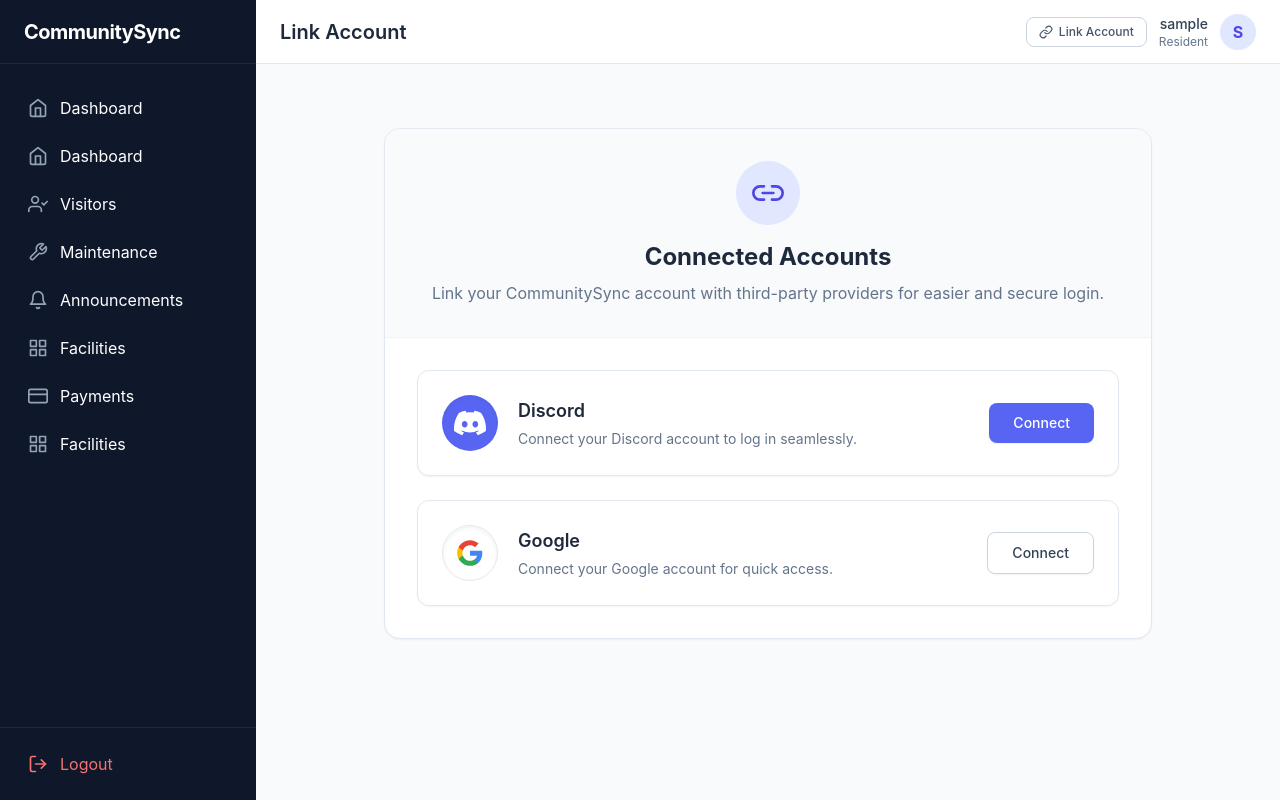
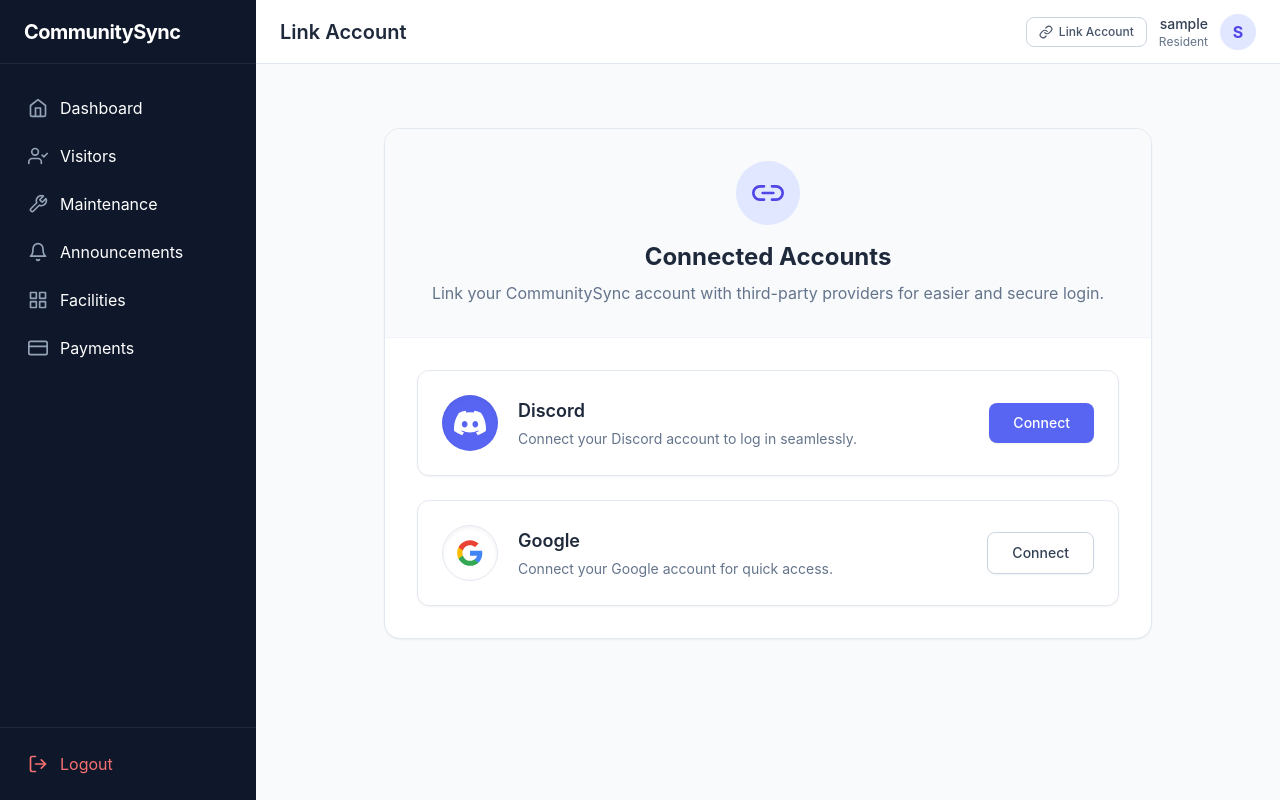
Before and after one commit to 6610685197/CommunitySync, a Django app: page /link-account/ in a window 1280 px wide. Run offline with Django 5.2, Linux system fonts and the light colour scheme; the visitor is signed in with stand-in values (Sample User, id 1); some libraries are stand-ins or nearby versions.

Commit message:
Change base.html

```diff
--- a/templates/base.html
+++ b/templates/base.html
@@ -45,12 +45,6 @@
                     <span>Users</span>
                 </a>
                 {% endif %}
-                {% if request.user.role == 'resident' %}
-                <a href="{% url 'resident_dashboard' %}" class="flex items-center gap-3 px-3 py-2 rounded-lg hover:bg-slate-800 transition-colors">
-                    <i data-feather="home" class="w-5 h-5 text-slate-400"></i>
-                    <span>Dashboard</span>
-                </a>
-                {% endif %}
                 <a href="{% url 'visitor_list' %}" class="flex items-center gap-3 px-3 py-2 rounded-lg hover:bg-slate-800 transition-colors">
                     <i data-feather="user-check" class="w-5 h-5 text-slate-400"></i>
                     <span>Visitors</span>
@@ -75,10 +69,6 @@
                     <span>Payments</span>
                 </a>
                 {% endif %}
-                <a href="{% url 'facility_list' %}" class="flex items-center gap-3 px-3 py-2 rounded-lg hover:bg-slate-800 transition-colors">
-                    <i data-feather="grid" class="w-5 h-5 text-slate-400"></i>
-                    <span>Facilities</span>
-                </a>
             {% endif %}
         </nav>
 
```
